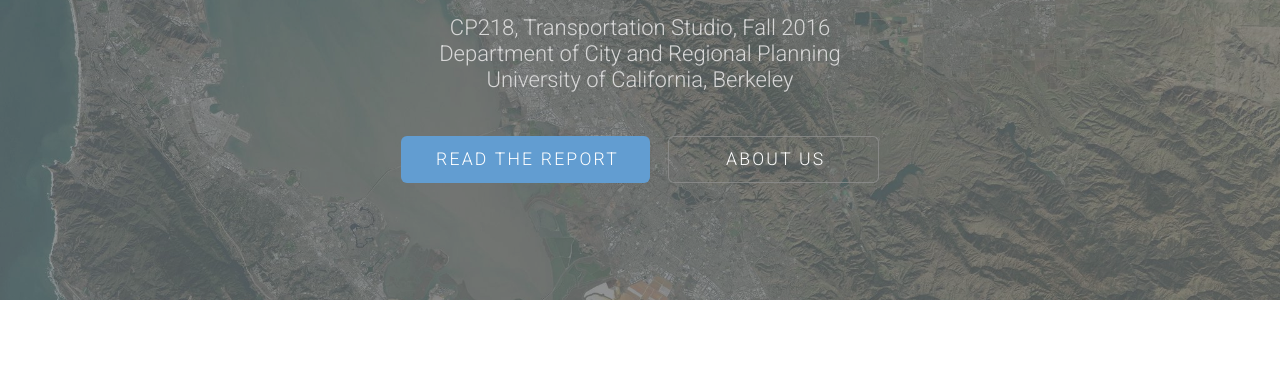
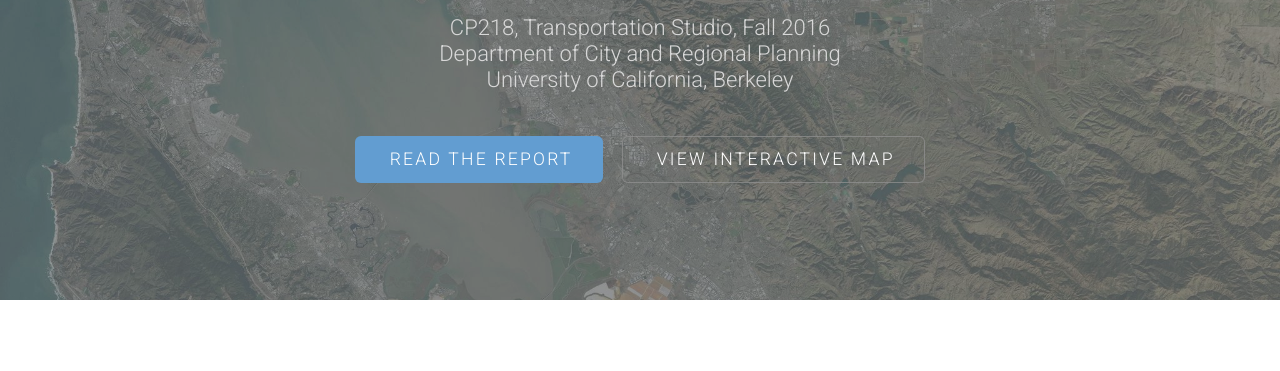
Before and after one commit to pksohn/secondcrossingstudio, a plain HTML site: page index.html in a window 1280 px wide. Shown: the part 247-618 px from the top of the page. Drawn offline with Linux system fonts and the light colour scheme.

Commit message:
Button link to map

```diff
--- a/index.html
+++ b/index.html
@@ -34,7 +34,6 @@
 				<li><a href="report.html">Report</a></li>
 				<li><a href="map.html">Map</a></li>
 				<li><a href="index.html#about">About Us</a></li>
-				<!--<li><a href="#" class="button special">Sign Up</a></li>-->
 			</ul>
 		</nav>
 	</header>
@@ -48,7 +47,7 @@
 			</p>
 			<ul class="actions">
 				<li><a href="report.html" class="button big special">Read the Report</a></li>
-				<li><a href="#about" class="button big alt">About Us</a></li>
+				<li><a href="map.html" class="button big alt">View Interactive Map</a></li>
 			</ul>
 		</div>
 	</section>
```
Also changed, not shown: map.html (+0 -1 lines).
